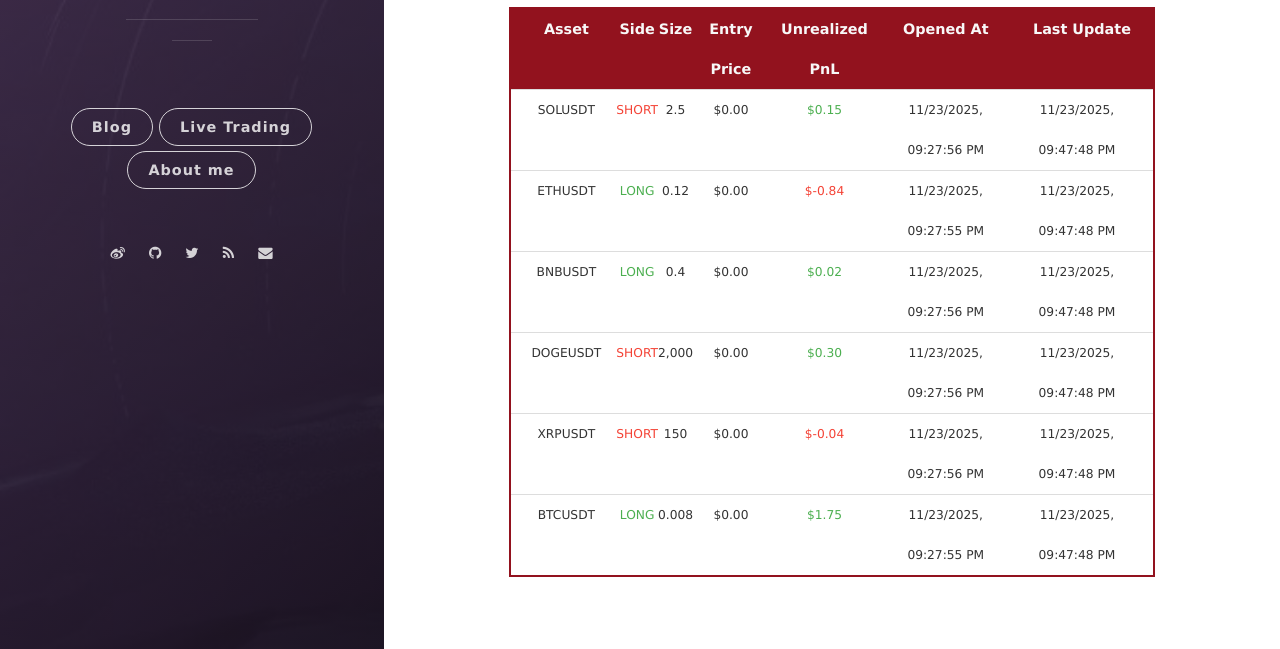
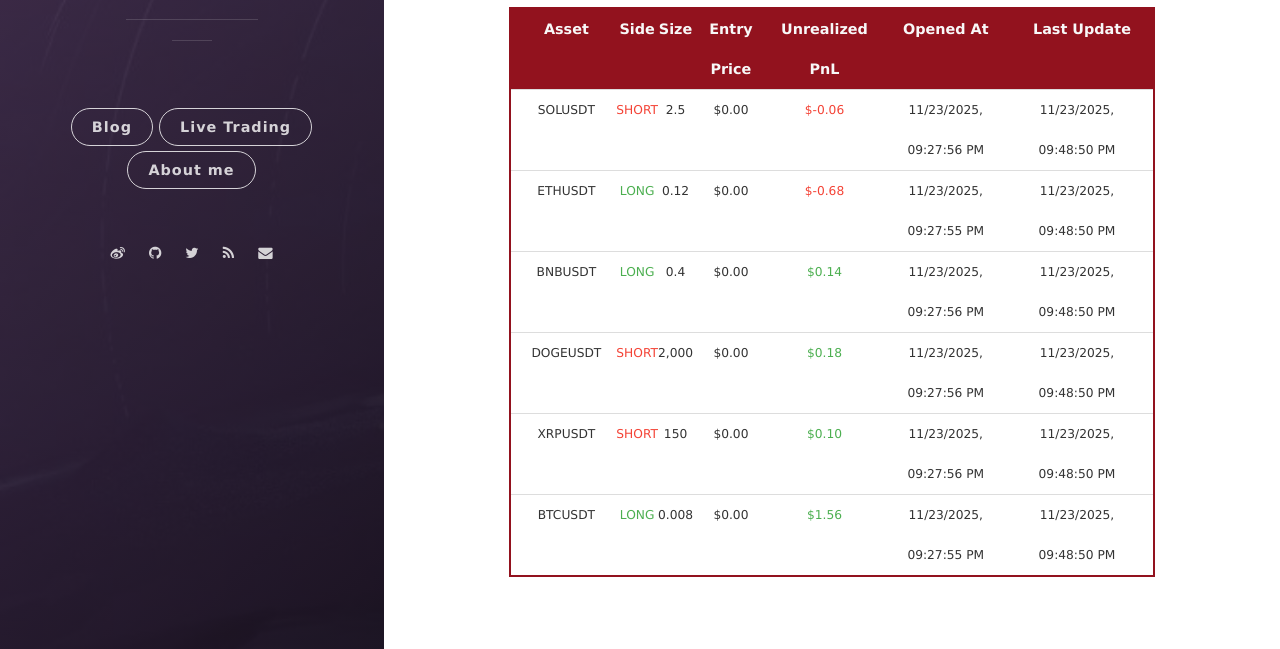
Before and after one commit to leeyegy/leeyegy.github.io, a Jekyll site: the page built from live-trading.html, in a window 1280 px wide and 1269 px high. Shown: the part 592-1241 px from the top of the window. Built offline with Jekyll 4.4.1, drawn with Linux system fonts in a browser that asks for light colours; nearby versions of some CDN libraries.

Commit message:
AccountMonitor: refresh positions 2025-11-24T05:48:50+08:00

```diff
--- a/assets/data/binance/positions.json
+++ b/assets/data/binance/positions.json
@@ -4,53 +4,53 @@
     "side": "SHORT",
     "size": 2.5,
     "entryPrice": 0.0,
-    "unrealizedPnl": 0.15,
+    "unrealizedPnl": -0.06256802,
     "openedAt": "2025-11-24T05:27:56+08:00",
-    "reportedAt": "2025-11-24T05:47:48+08:00"
+    "reportedAt": "2025-11-24T05:48:50+08:00"
   },
   {
     "symbol": "ETHUSDT",
     "side": "LONG",
     "size": 0.12,
     "entryPrice": 0.0,
-    "unrealizedPnl": -0.84092837,
+    "unrealizedPnl": -0.67533116,
     "openedAt": "2025-11-24T05:27:55+08:00",
-    "reportedAt": "2025-11-24T05:47:48+08:00"
+    "reportedAt": "2025-11-24T05:48:50+08:00"
   },
   {
     "symbol": "BNBUSDT",
     "side": "LONG",
     "size": 0.4,
     "entryPrice": 0.0,
-    "unrealizedPnl": 0.016,
+    "unrealizedPnl": 0.144,
     "openedAt": "2025-11-24T05:27:56+08:00",
-    "reportedAt": "2025-11-24T05:47:48+08:00"
+    "reportedAt": "2025-11-24T05:48:50+08:00"
   },
   {
     "symbol": "DOGEUSDT",
     "side": "SHORT",
     "size": 2000.0,
     "entryPrice": 0.0,
-    "unrealizedPnl": 0.29672,
+    "unrealizedPnl": 0.17556,
     "openedAt": "2025-11-24T05:27:56+08:00",
-    "reportedAt": "2025-11-24T05:47:48+08:00"
+    "reportedAt": "2025-11-24T05:48:50+08:00"
   },
   {
     "symbol": "XRPUSDT",
     "side": "SHORT",
     "size": 150.0,
     "entryPrice": 0.0,
-    "unrealizedPnl": -0.039216,
+    "unrealizedPnl": 0.0989505,
     "openedAt": "2025-11-24T05:27:56+08:00",
-    "reportedAt": "2025-11-24T05:47:48+08:00"
+    "reportedAt": "2025-11-24T05:48:50+08:00"
   },
   {
     "symbol": "BTCUSDT",
     "side": "LONG",
     "size": 0.008,
     "entryPrice": 0.0,
-    "unrealizedPnl": 1.74789368,
+    "unrealizedPnl": 1.5646,
     "openedAt": "2025-11-24T05:27:55+08:00",
-    "reportedAt": "2025-11-24T05:47:48+08:00"
+    "reportedAt": "2025-11-24T05:48:50+08:00"
   }
 ]
```
